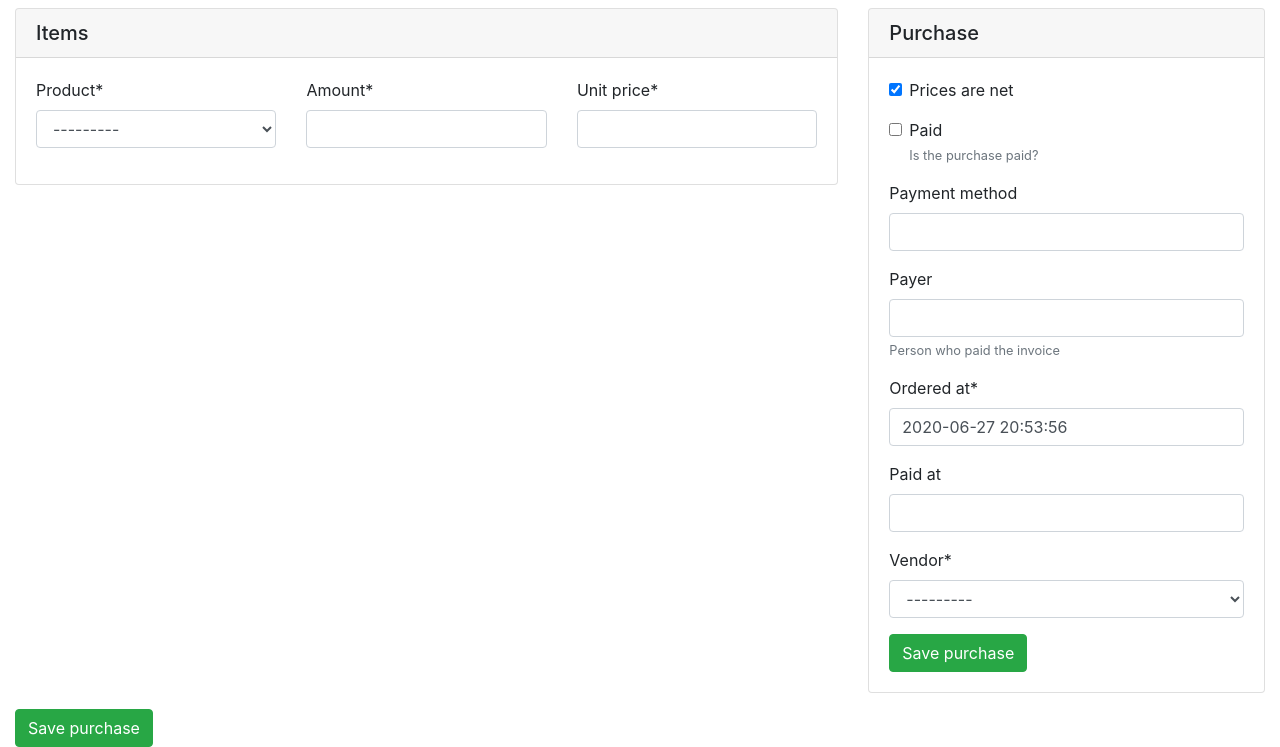
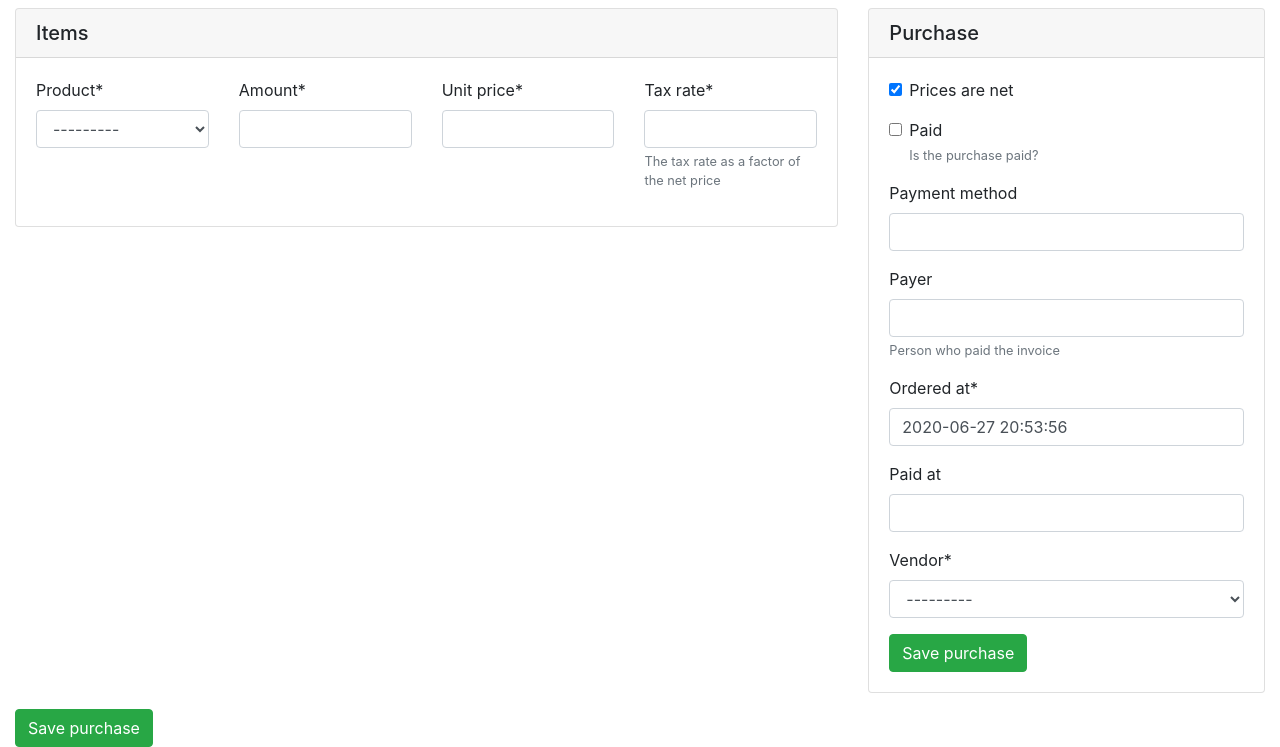
Before and after one commit to c3loc/squirrel, a Django app: page /purchases/new in a window 1280 px wide. Shown: the part 56-803 px from the top of the page. Run offline with Django 3.2, Linux system fonts and the light colour scheme; the visitor is signed in with stand-in values (Sample User, id 1); data that the repository does not hold is empty; some libraries are stand-ins or nearby versions.

Commit message:
feat: add tax rate to stockpile

```diff
--- a/src/squirrel/orders/forms.py
+++ b/src/squirrel/orders/forms.py
@@ -105,11 +105,14 @@ class PurchaseForm(forms.ModelForm):
 class StockpileForm(forms.ModelForm):
     class Meta:
         model = Stockpile
-        fields = ["product", "amount", "unit_price", "purchase"]
+        fields = ["product", "amount", "unit_price", "tax", "purchase"]
 
 
 StockpileFormSet = inlineformset_factory(
-    Purchase, Stockpile, fields=["product", "amount", "unit_price", "id"], extra=1
+    Purchase,
+    Stockpile,
+    fields=["product", "amount", "unit_price", "tax", "id"],
+    extra=1,
 )
 
 
--- a/src/squirrel/orders/models.py
+++ b/src/squirrel/orders/models.py
@@ -172,6 +172,11 @@ class Stockpile(models.Model):
         Purchase, on_delete=models.CASCADE, null=True, blank=True
     )
 
+    # The tax rate for the stockpile as a factor
+    tax = models.FloatField(
+        verbose_name="Tax rate", help_text="The tax rate as a factor of the net price"
+    )
+
     @property
     def stock(self):
         """
--- a/src/templates/purchase.html
+++ b/src/templates/purchase.html
@@ -15,14 +15,17 @@
           {{ formset.management_form }}
           {% for f in formset %}
           <div class="row">
-            <div class="col-4">
+            <div class="col-3">
               {{ f.product|as_crispy_field }}
             </div>
-            <div class="col-4">
+            <div class="col-3">
               {{ f.amount|as_crispy_field }}
             </div>
-            <div class="col-4">
+            <div class="col-3">
               {{ f.unit_price|as_crispy_field }}
+            </div>
+            <div class="col-3">
+              {{ f.tax|as_crispy_field }}
             </div>
             {{ f.id|as_crispy_field }}
             {{ f.purchase|as_crispy_field }}
--- a/src/templates/stockpile.html
+++ b/src/templates/stockpile.html
@@ -30,6 +30,11 @@
             </div>
             <div class="row">
               <div class="col-12">
+                  {{ form.tax|as_crispy_field }}
+              </div>
+            </div>
+            <div class="row">
+              <div class="col-12">
                   {{ form.purchase|as_crispy_field }}
               </div>
             </div>
```
Also changed, not shown: src/tests/orders/testModels.py (+10 -6 lines), src/squirrel/orders/migrations/0002_stockpile_tax.py (added).
